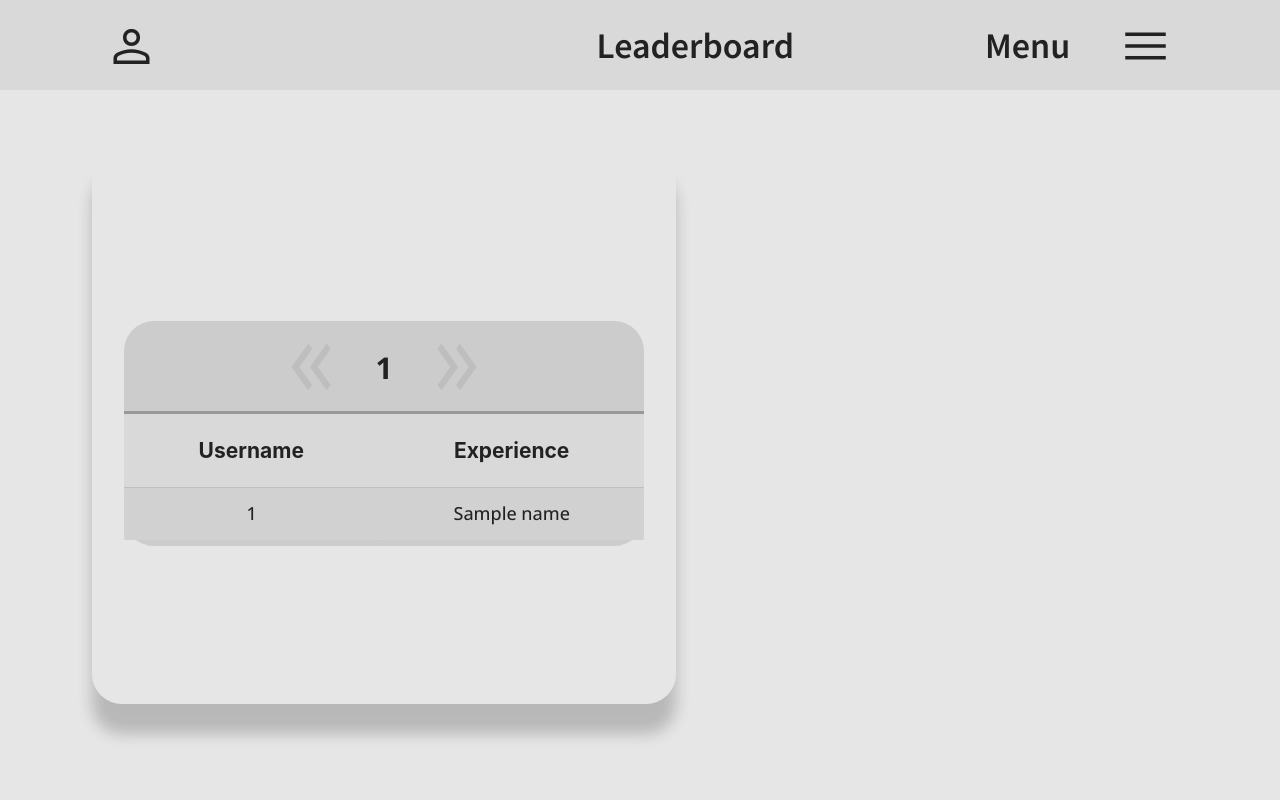
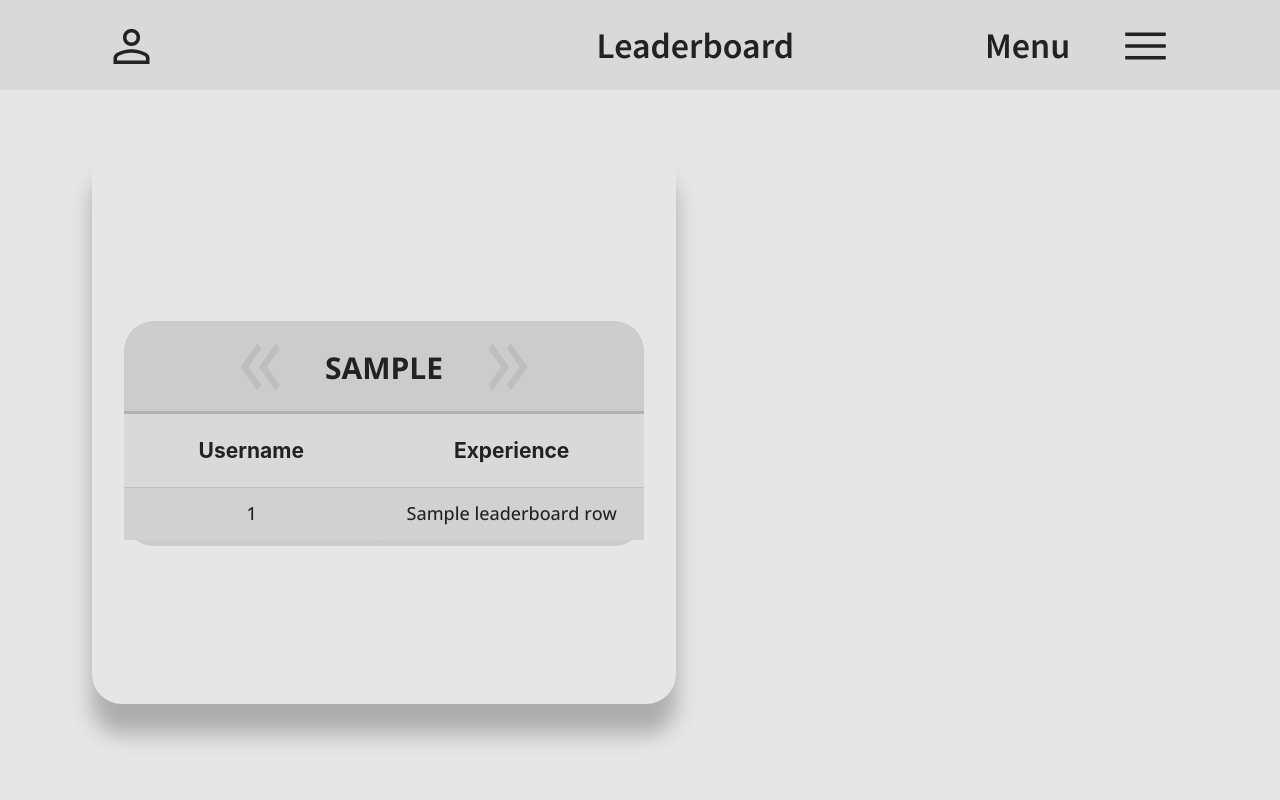
Before and after one commit to oviv-git/Mental-Math, a Flask app: template math_stone/templates/leaderboard.html in a window 1280 px wide. Run offline with Flask 3, Linux system fonts and the light colour scheme; the template is opened without the code that fills it: most values are stand-ins (such as "Sample title", 1, 10 or a date in 2020).

Commit message:
somehow broke leaderboards, work for tomorrow

```diff
--- a/math_stone/static/script.js
+++ b/math_stone/static/script.js
@@ -858,7 +858,7 @@ function initModeSelectSwiper() {
         },
     });
 
-    swiper.on('transitionEnd', async function () {
+    swiper.on('slideChangeTransitionStart', async function () {
         submitButtonActivation();
         changeButtonColors();
     });
--- a/math_stone/static/style.css
+++ b/math_stone/static/style.css
@@ -455,6 +455,9 @@ html.light .game-tab-container .game-exit-container .tooltip-container {
 html.light .number-pad .number-row .number-button {
   background: #d9d9d9;
 }
+html.light .box-shadow {
+  box-shadow: 0 2rem 1.4rem rgba(0, 0, 0, 0.25);
+}
 html.light table {
   background: #d9d9d9;
   box-shadow: 0rem 0.4rem 0rem #cccccc;
@@ -463,13 +466,13 @@ html.light table tr:nth-child(even) {
   background: #d1d1d1;
 }
 html.light table caption {
-  border-color: #999999;
+  border-color: #b3b3b3;
   background: #cccccc;
   color: #222;
 }
 html.light table.active caption {
   background: #84bccf;
-  border-color: #3d8096;
+  border-color: #458fa8;
 }
 
 html.dark {
@@ -926,7 +929,7 @@ html.dark table caption {
 }
 html.dark table.active caption {
   background: #4f9db7;
-  border-color: #2e6172;
+  border-color: #73b1c6;
 }
 
 .waves-effect.waves-light .waves-ripple {
@@ -1878,7 +1881,6 @@ form {
   border-radius: 2rem;
   width: 76%;
   height: 70%;
-  box-shadow: 0 2rem 1rem rgba(0, 0, 0, 0.2);
   transition: transform 0.4s;
 }
 .box-shadow.active {
--- a/math_stone/static/style.scss
+++ b/math_stone/static/style.scss
@@ -648,7 +648,9 @@ html.light {
             }
         }
     }
-
+    .box-shadow {
+        box-shadow: 0 2rem 1.4rem rgba(0, 0, 0, 0.25);
+    }
     table {
         background: darken($default-light, 15%);
         box-shadow: 0rem .4rem 0rem darken($default-light, 20%);
@@ -659,14 +661,14 @@ html.light {
             }
         }
         caption {
-            border-color: darken($default-light, 40%);
+            border-color: darken($default-light, 30%);
             background: darken($default-light, 20%);
             color: $default-dark;
 
         }
         &.active caption {
             background: saturate(lighten($main-cyan, 15%), 2%);
-            border-color: darken($main-cyan, 10%);
+            border-color: darken($main-cyan, 5%);
         }
     }
 }
@@ -1289,7 +1291,7 @@ html.dark {
         }
         &.active caption {
             background: $main-cyan;
-            border-color: darken($main-cyan, 20%);
+            border-color: lighten($main-cyan, 10%);
         }
 
     }
@@ -2391,7 +2393,6 @@ form {
     border-radius: 2rem;
     width: 76%;
     height: 70%;
-    box-shadow: 0 2rem 1rem rgba(0, 0, 0, 0.2);
     transition: transform .4s;
 
     &.active {
--- a/math_stone/templates/leaderboard.html
+++ b/math_stone/templates/leaderboard.html
@@ -42,19 +42,19 @@
     <div class="swiper mySwiper leaderboards">
         <div class="swiper-wrapper">
             {% for leaderboard in leaderboards %}
-            <div class="swiper-slide" id="{{ leaderboard[0].lower() }}">
-                <div class="box-shadow"></div>
+            <div class="swiper-slide" id="{{ leaderboard[0] }}">
                 <table>
+                    <div class="box-shadow"></div>
                     <caption>
                         <span class="material-symbols-outlined arrow">keyboard_double_arrow_left</span>
-                        {{ leaderboard[0] }}
+                        {{ leaderboard['math_type'].upper() }}
                         <span class="material-symbols-outlined arrow">keyboard_double_arrow_right</span>
                     </caption>
                     <tr class="header">
                         <th><p>Username</p></th>
                         <th><p>Experience</p></th>
                     </tr>
-                    {% for leaderboard_row in leaderboard[1] %}
+                    {% for leaderboard_row in leaderboard['leaderboard'] %}
                     <tr>
                         <td>
                             <p class="username">{{ leaderboard_row[0] }}</p>
```
Also changed, not shown: math_stone/helpers.py (+58 -5 lines), math_stone/mathstone.db, 2 other files.
